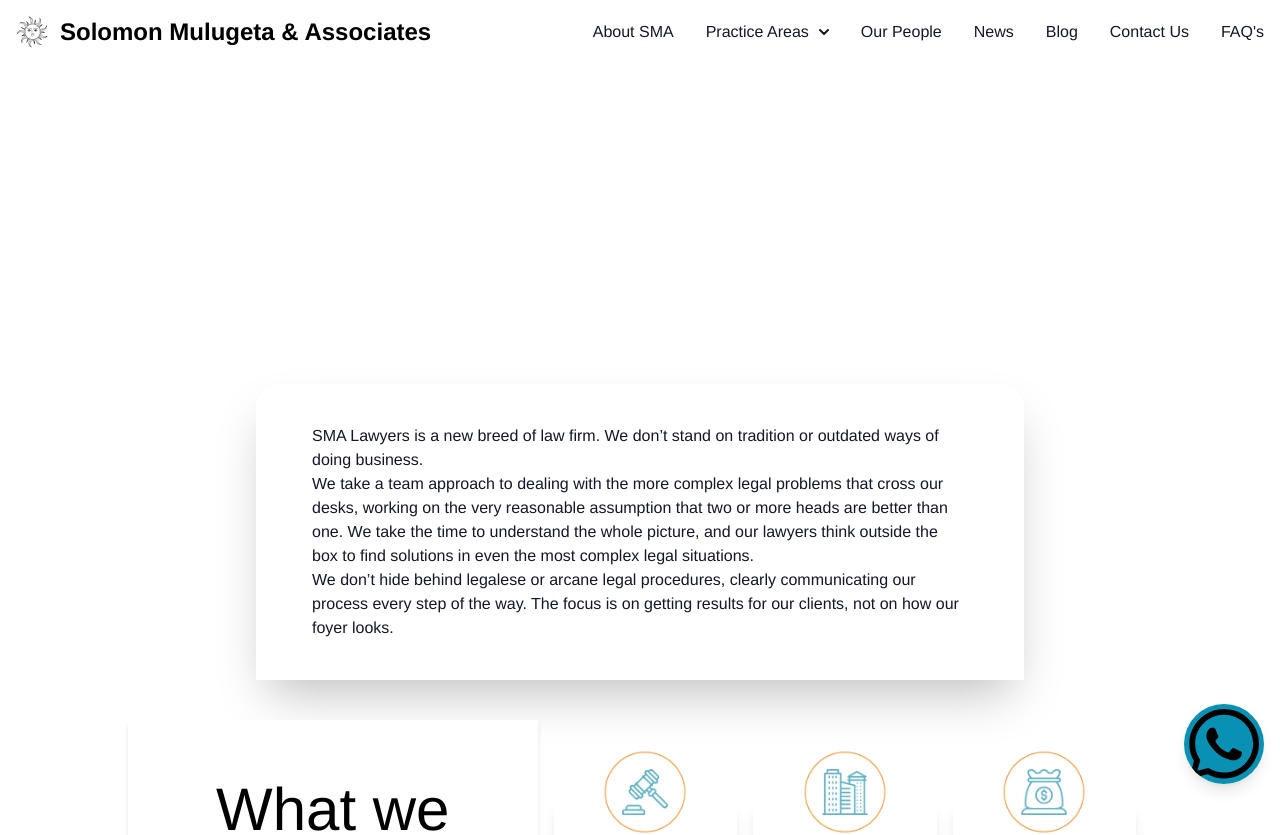
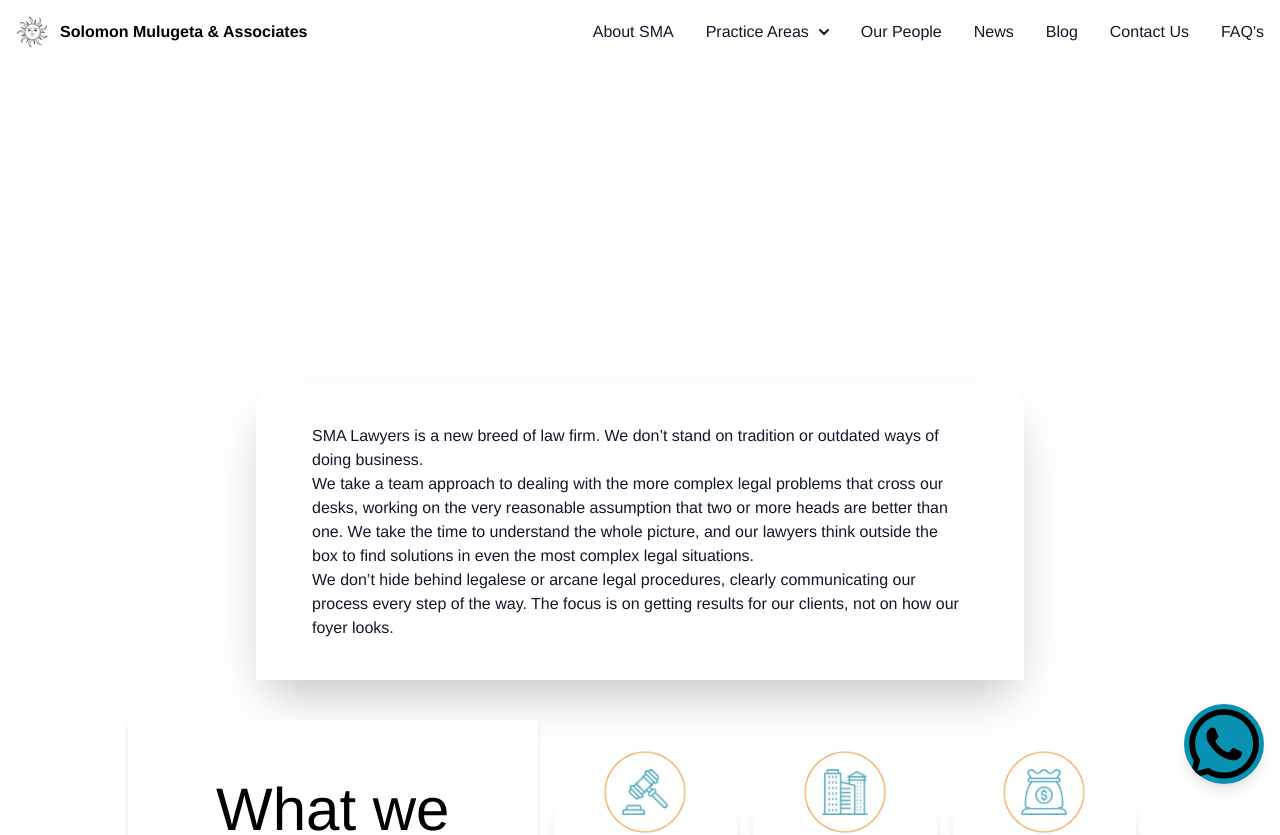
Before and after one commit to abenooo/lawyer_public_site, a Next.js app: page /about in a window 1280 px wide. Shown: the top 835 px of the page. Built offline with nearby package versions, Linux system fonts and the light colour scheme.

Commit message:
update the font to align with logo

```diff
--- a/components/navbar/index.jsx
+++ b/components/navbar/index.jsx
@@ -38,7 +38,8 @@ const MyNavbar = () => {
                 height={32}
                 width={32}
             />
-              <span className="self-center text-2xl font-semibold whitespace-nowrap dark:text-white">
+            {/* <!-- Adjust the text size for smaller devices and ensure it aligns with the logo --> */}
+            <span className="self-center text-lg font-semibold whitespace-nowrap dark:text-white sm:text-sm">
                 Solomon Mulugeta & Associates
             </span>
         </a>
```
Lines whose indentation alone changed are shown as unchanged.
